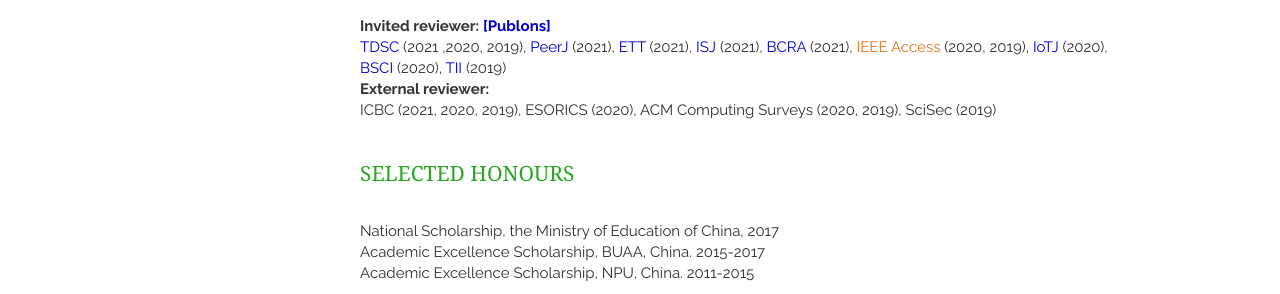
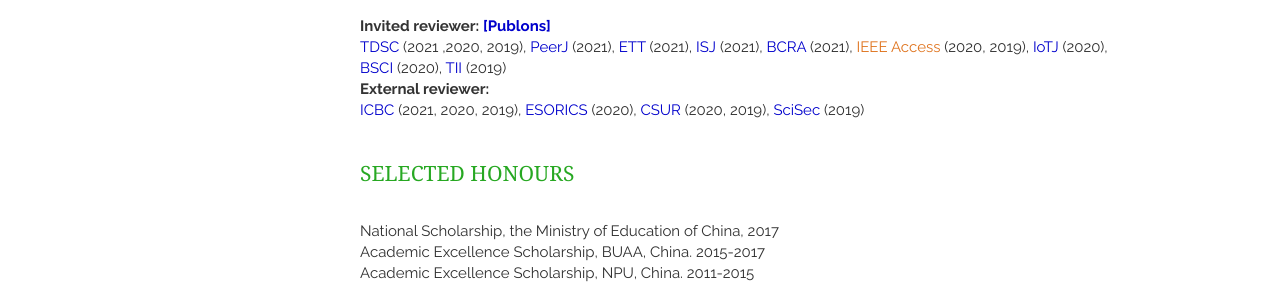
Before and after one commit to AaronWang-git/qinwang-git.github.io, a Jekyll site: the page built from index.html, in a window 1280 px wide. Shown: the part 1708-2002 px from the top of the page. Built offline with Jekyll 4.4.1, drawn with Linux system fonts in a browser that asks for light colours; nearby versions of some CDN libraries; a script that is not in the unit is left out; the list of posts is cut into pages by our own code.

Commit message:
Update service.html

```diff
--- a/_includes/service.html
+++ b/_includes/service.html
@@ -33,10 +33,10 @@
     </p>
 
     <p><strong> External reviewer:</strong>
-    <br>ICBC (2021, 2020, 2019),
-        ESORICS (2020),
-        ACM Computing Surveys (2020, 2019),
-        SciSec (2019)
+    <br><a href="https://icbc2021.ieee-icbc.org/" target="_blank"> ICBC </a></strong> (2021, 2020, 2019),
+        <a href="https://www.surrey.ac.uk/esorics-2020" target="_blank"> ESORICS </a></strong> (2020),
+        <a href="https://dl.acm.org/journal/csur" target="_blank"> CSUR </a></strong> (2020, 2019),
+         <a href="https://scisec.org/scisec2019/index.html" target="_blank"> SciSec </a></strong> (2019)
     </p>
     </article>
 </section>
```
